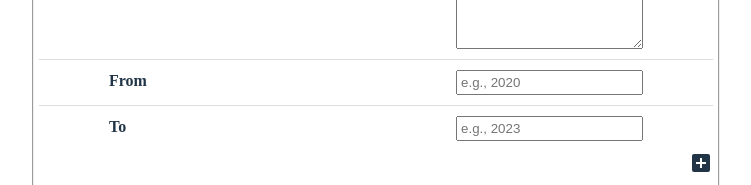
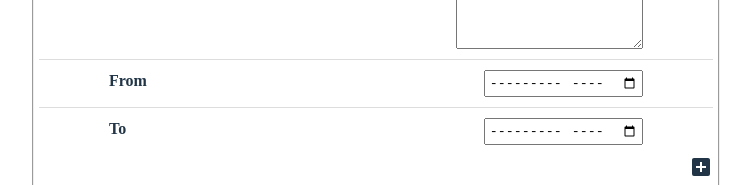
Before and after one commit to Maddily/cv-generator, a React (Vite) app: page / in a window 1280 px wide. Shown: the part 767-952 px from the top of the page, without its empty margins (264-1015 px from the left). Built offline with nearby package versions, Linux system fonts and the light colour scheme.

Commit message:
Format the from-to dates to MMM yyyy

```diff
--- a/src/components/PracticalExp.jsx
+++ b/src/components/PracticalExp.jsx
@@ -2,6 +2,7 @@ import Input from './Input';
 import DataField from './DataField';
 import Icon from '@mdi/react';
 import { mdiMinusBox } from '@mdi/js';
+import { formatDate } from '../utils';
 import '../styles/PracticalExp.css';
 
 /**
@@ -88,7 +89,7 @@ export default function PracticalExp({
             return (
               <Input
                 key={inputField.label}
-                type="number"
+                type="month"
                 label={inputField.label}
                 placeholder={inputField.placeholder}
                 onChange={(e) => practicalExpHandler(e, index)}
@@ -111,7 +112,7 @@ export default function PracticalExp({
         size={1}
       />
       <p className="from-to">
-        {inputFields[3].data} - {inputFields[4].data}
+        {formatDate(inputFields[3].data)} - {formatDate(inputFields[4].data)}
       </p>
       {inputFields.map((inputField, i) => {
         if (i < 3) {
--- /dev/null
+++ b/src/utils.js
@@ -0,0 +1,10 @@
+/**
+ * Formats a date string from the format yyyy-mm to "MMM yyyy".
+ *
+ * @param {string} dateString - A date string in the format yyyy-mm
+ * @returns The date, formatted to 'MMM yyyy'
+ */
+export function formatDate(dateString) {
+  const date = new Date(dateString);
+  return date.toLocaleDateString('en-US', { year: 'numeric', month: 'short' });
+}
```
